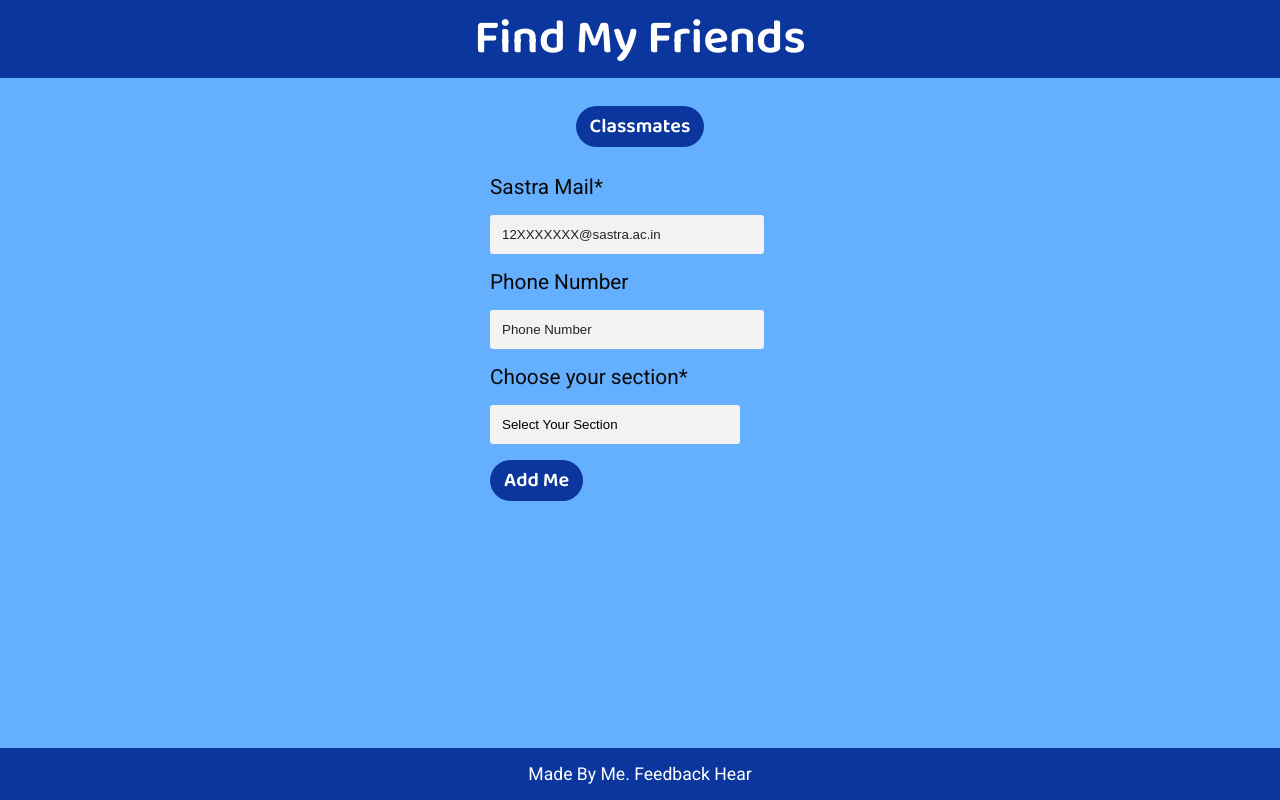
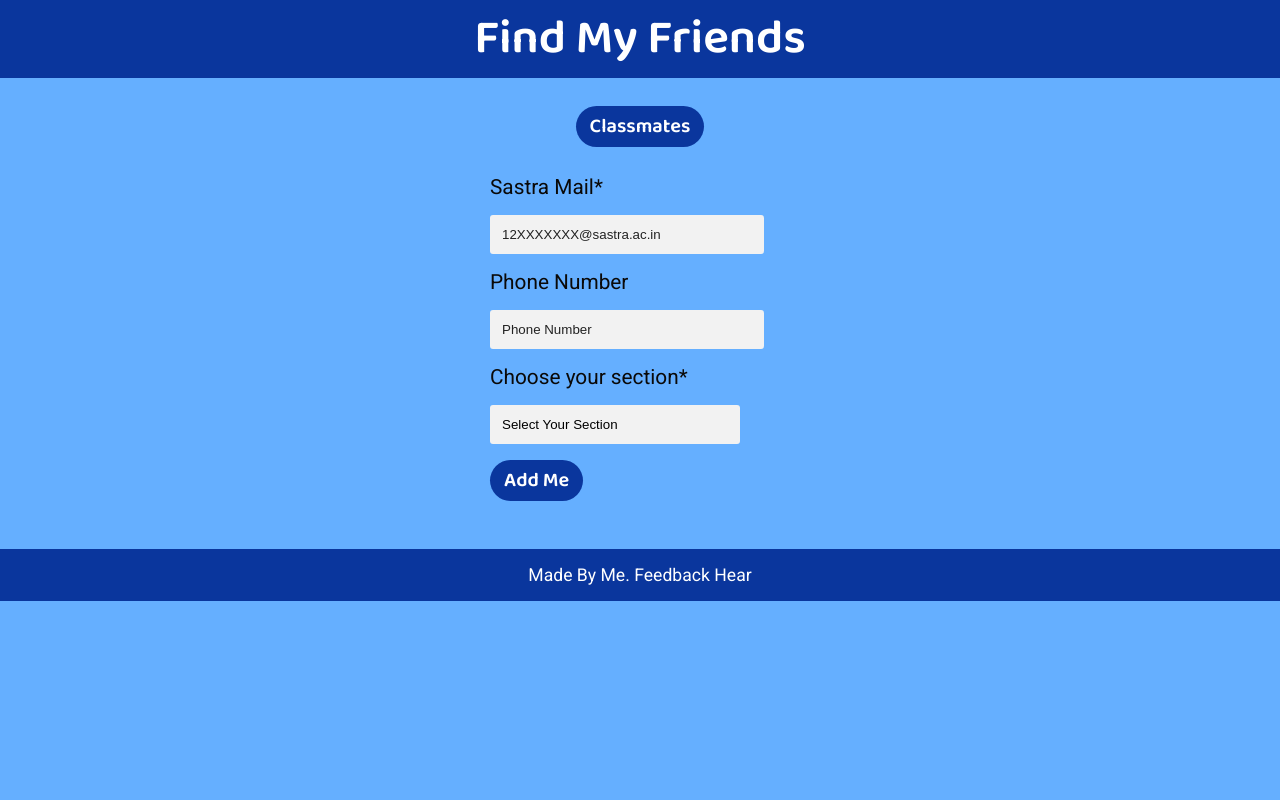
Before and after one commit to skabdulhaq/Find_my_class_mates, a Flask app: page / in a window 1280 px wide. Run offline with Flask 2, Linux system fonts and the light colour scheme.

Commit message:
styles changed

```diff
--- a/static/css/styles.css
+++ b/static/css/styles.css
@@ -111,12 +111,18 @@ table{
 .section-name{
     font-family: "Baloo Bhai 2", cursive;
 }
+body{
+  display:flex;
+  flex-direction:column;
+}
+
 .footer{
+    margin-top:auto;
     background-color: #0A369D;
     color: #fff;
     font-size: 1.1rem;
     text-align: center;
-    margin: 3rem 0 auto;
+    /*margin: 3rem 0 auto;*/
     width: 100%;
     padding: 1rem 0;
 }
@@ -135,7 +141,6 @@ table{
     text-align: center;
     margin: 3rem 0 auto;
     width: 100%;
-    position: fixed;
     bottom: 0;
     padding: 1rem 0;
 }
```
